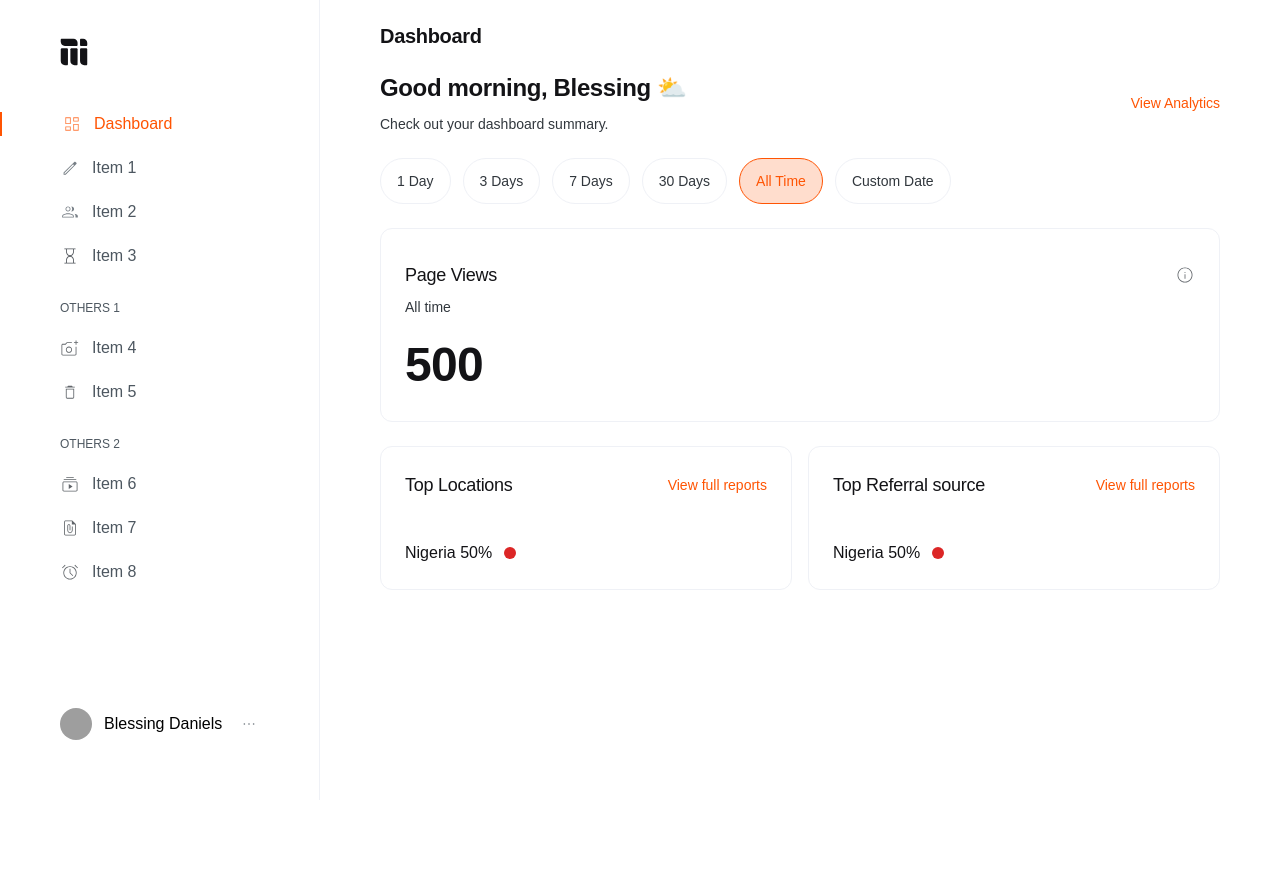
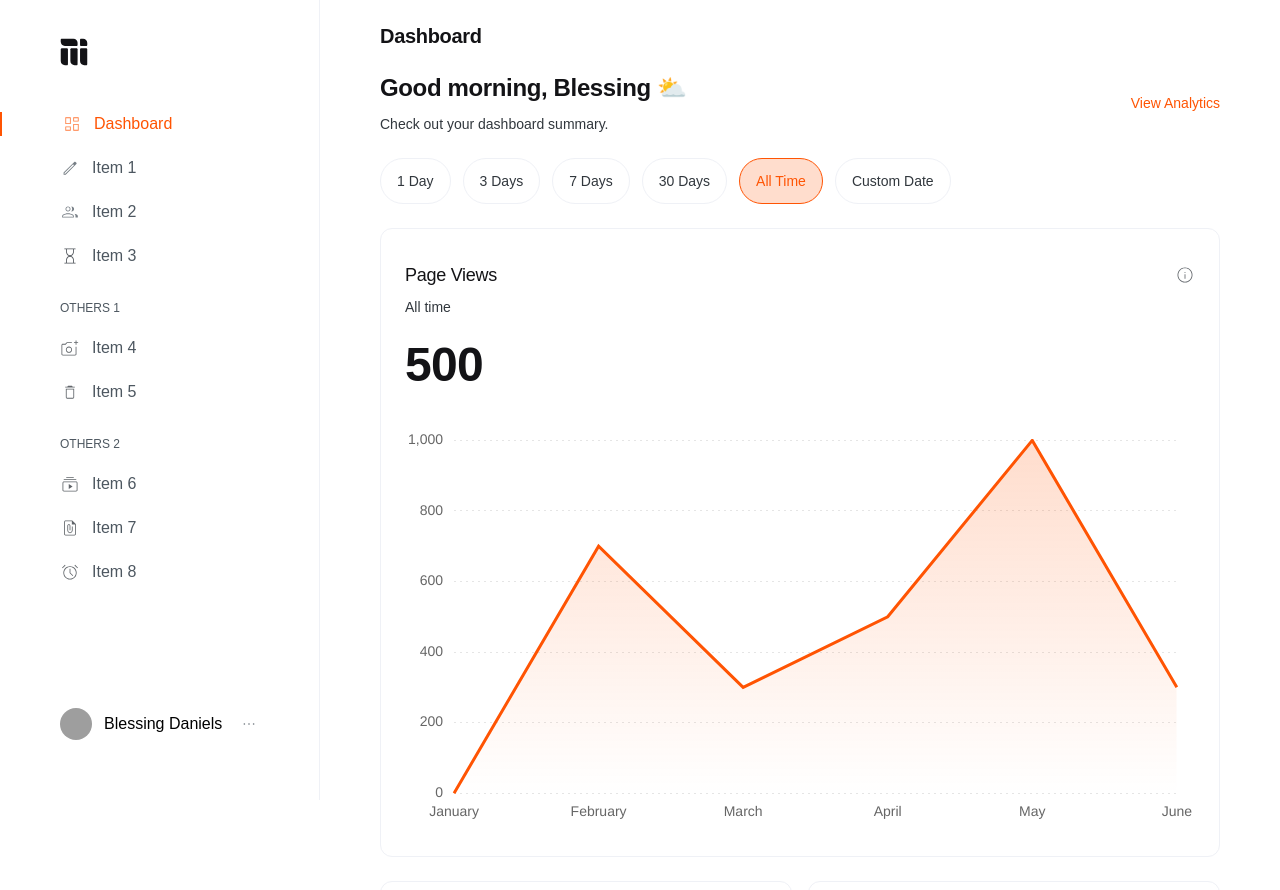
Before and after one commit to Ajiva-D/mainstack-dashboard, a Next.js app: page / in a window 1280 px wide. Shown: the top 890 px of the page. Before the commit the page ends 800 px from the top, so only its background shows below. Built offline with nearby package versions, Linux system fonts and the light colour scheme; grey boxes are pictures that could not be loaded; a web font is replaced by a local one.

Commit message:
add line chart

```diff
--- /dev/null
+++ b/components/LineChart.tsx
@@ -0,0 +1,93 @@
+import React from 'react'
+import {
+	Chart,
+	CategoryScale,
+	LinearScale,
+	PointElement,
+	LineElement,
+	Title,
+	Tooltip,
+	Filler
+} from 'chart.js';
+import { Line } from 'react-chartjs-2';
+
+Chart.register(
+	CategoryScale,
+	LinearScale,
+	PointElement,
+	LineElement,
+	Filler,
+	Title,
+	Tooltip,
+);
+
+Chart.defaults.font.size = 14;
+
+export const options = {
+	responsive: true,
+	plugins: {
+		legend: {
+			display: false
+		},
+	},
+	scales: {
+		x: {
+			grid: {
+				display: false,
+			},
+			border: {
+				display: false
+			},
+		},
+		y: {
+			grid: {
+				tickWidth: 0,
+			},
+			border: {
+				dash: [2, 4],
+				display: false
+			},
+			ticks: {
+				stepSize: 200,
+			},
+		}
+	},
+};
+
+const labels = ['January', 'February', 'March', 'April', 'May', 'June'];
+
+export const data = {
+	labels,
+	datasets: [
+		{
+			label: 'Dataset 2',
+			data: [0, 700, 300, 500, 1000, 300],
+			borderColor: '#FF5403',
+			fill: true,
+			backgroundColor: (context: any) => {
+
+				const bgColor = [
+					"rgba(255, 84, 3, 0.2)",
+					"rgba(255, 84, 3, 0)"
+				]
+
+				if (!context.chart.chartArea) return
+
+				const { ctx, data, chartArea: { top, bottom } } = context.chart
+				const gradientBg = ctx.createLinearGradient(0, top, 0, bottom);
+				gradientBg.addColorStop(0, bgColor[0])
+				gradientBg.addColorStop(1, bgColor[1])
+				return gradientBg
+			},
+			pointRadius: 0,
+		},
+	],
+};
+
+const LineChart = () => {
+	return (
+		<div className='mt-10'><Line options={options} data={data} /></div>
+	)
+}
+
+export default LineChart
--- a/components/PageViews.tsx
+++ b/components/PageViews.tsx
@@ -1,6 +1,7 @@
 import React from 'react'
 import { InfoIcon } from './icons';
 import DonutCharts from './DonutCharts';
+import LineChart from './LineChart';
 
 const PageViews = () => {
 	const buttons: Array<{ text: string; active: boolean }> = [
@@ -34,6 +35,8 @@ const PageViews = () => {
 				</div>
 				<p className=' text-gray-500 text-sm mt-2'>All time</p>
 				<h1 className=' text-5xl text-black font-bold tracking-tightest mt-6'>500</h1>
+
+				<LineChart />
 			</div>
 
 			<div className="grid grid-cols-2 gap-4 mt-6">
--- a/package.json
+++ b/package.json
@@ -13,11 +13,13 @@
     "@types/react": "18.0.38",
     "@types/react-dom": "18.0.11",
     "autoprefixer": "10.4.14",
+    "chart.js": "^4.2.1",
     "eslint": "8.39.0",
     "eslint-config-next": "13.3.1",
     "next": "13.3.1",
     "postcss": "8.4.23",
     "react": "18.2.0",
+    "react-chartjs-2": "^5.2.0",
     "react-dom": "18.2.0",
     "tailwindcss": "3.3.1",
     "typescript": "5.0.4"
```
Also changed, not shown: 1 other file (tests, documents, lock files or other folders).
